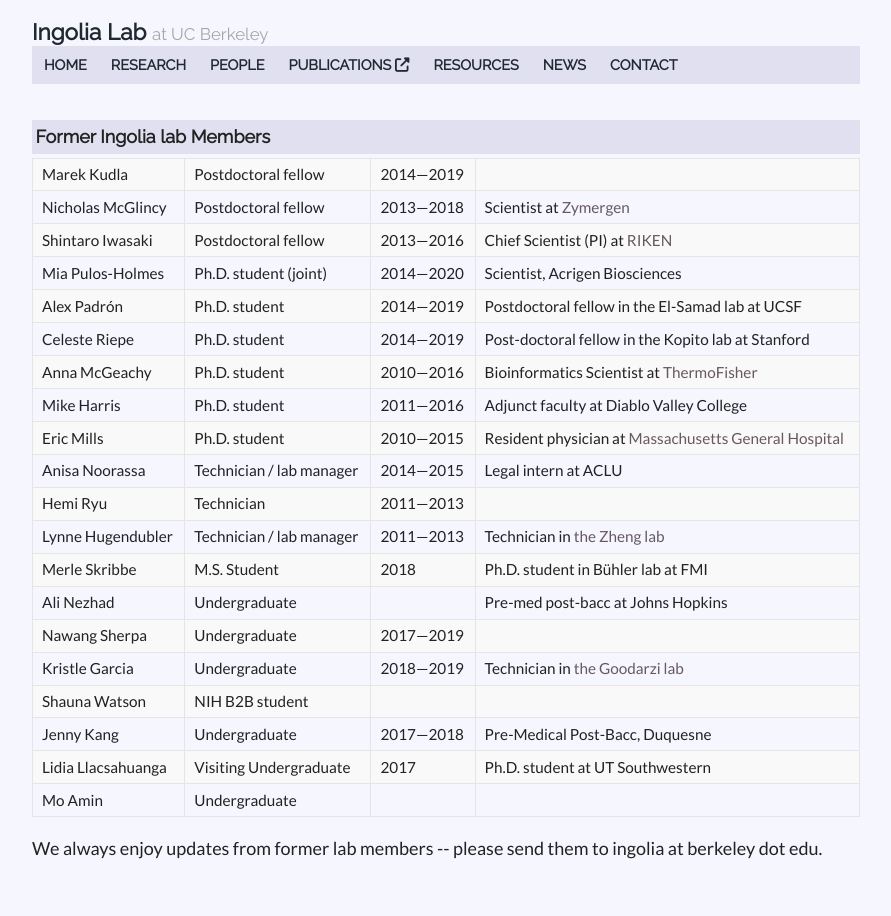
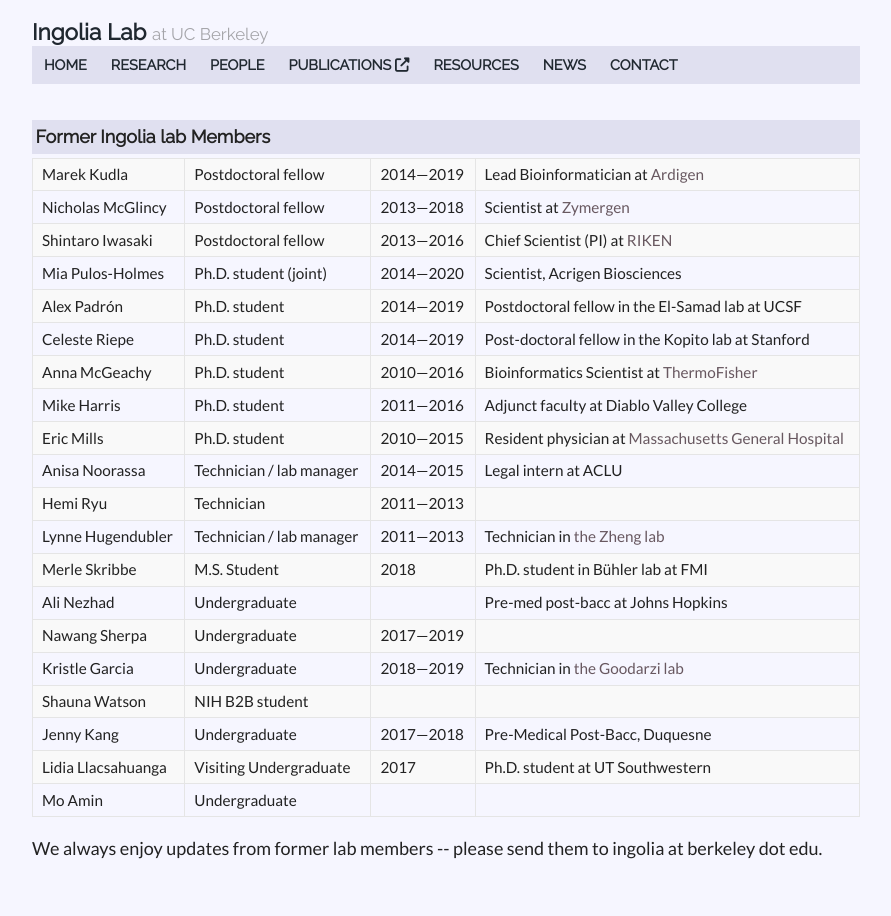
Before and after one commit to ingolia-lab/ingolia-lab.github.io, a Jekyll site: the page built from docs/former.html, in a window 1280 px wide. Shown: the whole page, without its empty margins (194-1085 px from the left). Built offline with Jekyll 4.4.1, drawn with Linux system fonts in a browser that asks for light colours; nearby versions of some CDN libraries.

Commit message:
Update on Marek

```diff
--- a/docs/_data/former.yml
+++ b/docs/_data/former.yml
@@ -28,6 +28,7 @@
 - name: Marek Kudla
   position: Postdoctoral fellow
   time: 2014&mdash;2019
+  now: Lead Bioinformatician at <a href="https://ardigen.com">Ardigen</a>
   group: z_2019
 
 - name: Nicholas McGlincy
```
